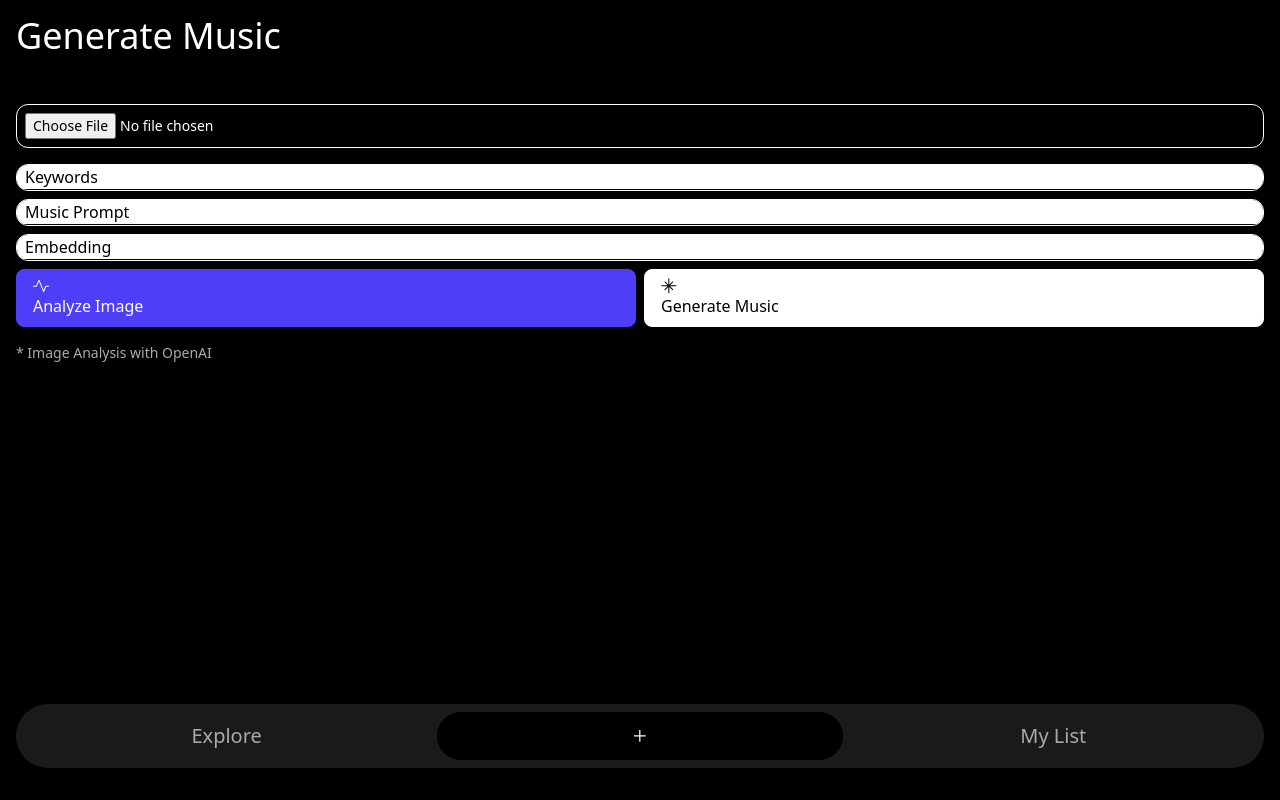
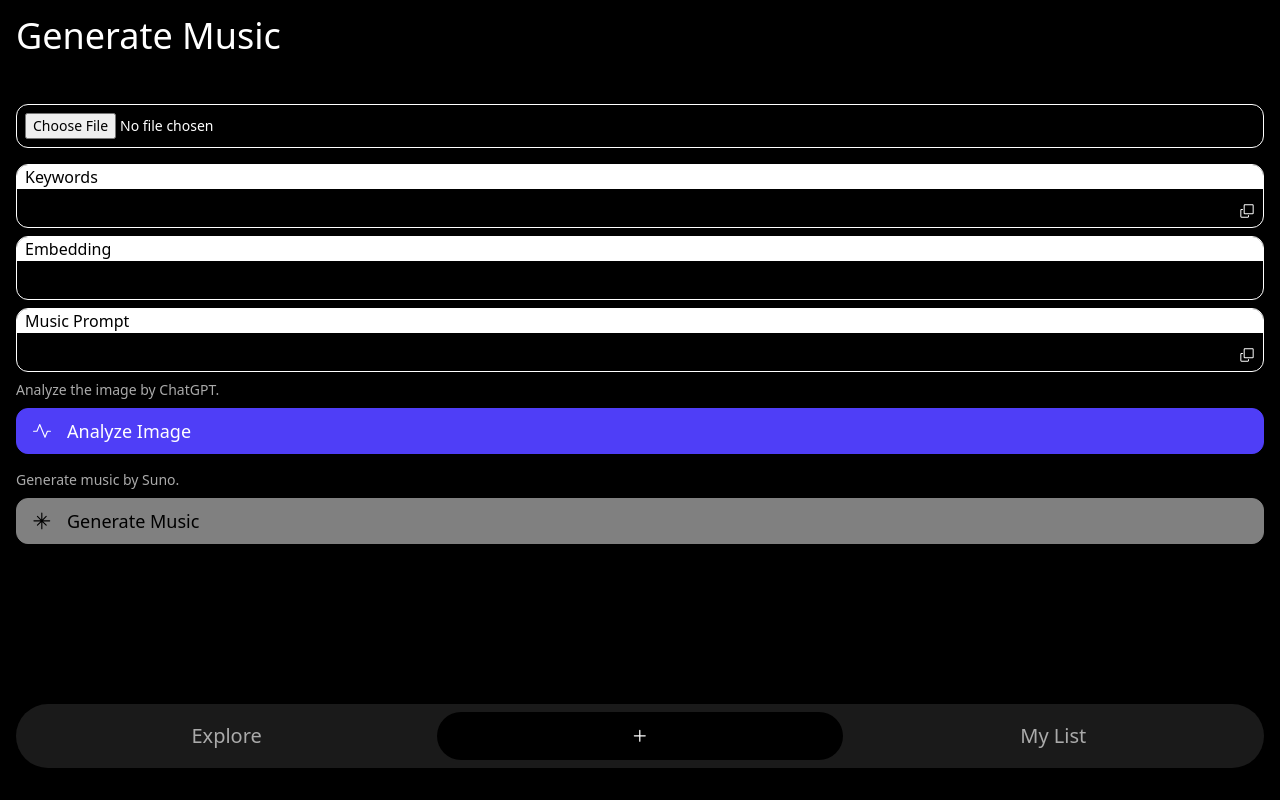
Before and after one commit to designerSejinOH/turborepo-next-react-native, a Next.js app in the folder turborepo/apps/web/: page /generate in a window 1280 px wide. Built offline with nearby package versions, Linux system fonts and the light colour scheme; no server answers.

Commit message:
Add Generate Music

```diff
--- a/turborepo/apps/web/app/(route)/generate/components/OpenAIImageAnalysis.tsx
+++ b/turborepo/apps/web/app/(route)/generate/components/OpenAIImageAnalysis.tsx
@@ -1,9 +1,14 @@
 import React, { useState } from 'react'
 import OpenAI from 'openai'
-import { GoNorthStar, GoPulse } from 'react-icons/go'
+import { GoCopy, GoNorthStar, GoPulse } from 'react-icons/go'
 import { PulseLoader } from 'react-spinners'
 
 const API_KEY = process.env.NEXT_PUBLIC_OPEN_API_KEY
+
+import axios from 'axios'
+
+// replace your vercel domain
+const baseUrl = 'https://sunoapi-hbo.vercel.app'
 
 const openai = new OpenAI({
   apiKey: API_KEY,
@@ -17,6 +22,10 @@ export const OpenAIImageAnalysis = () => {
   const [keywords, setKeywords] = useState<string[] | null>(null)
   const [loading, setLoading] = useState<boolean>(false)
   const [embedding, setEmbedding] = useState<number[] | null>(null)
+
+  const [audidLoading, setAudioLoading] = useState<boolean>(false)
+
+  const [audioUrl, setAudioUrl] = useState<string | null>(null)
 
   const handleImageUpload = (event: React.ChangeEvent<HTMLInputElement>) => {
     if (event.target.files && event.target.files[0]) {
@@ -99,6 +108,56 @@ export const OpenAIImageAnalysis = () => {
     }
   }
 
+  const handleCopyClipBoard = async (text: string) => {
+    try {
+      await navigator.clipboard.writeText(text)
+
+      alert('Copy Success!')
+    } catch (error) {
+      alert('Failed to copy to clipboard.')
+    }
+  }
+
+  async function generateAudioByPrompt(payload) {
+    const url = `${baseUrl}/api/generate`
+    const response = await axios.post(url, payload, {
+      headers: { 'Content-Type': 'application/json' },
+    })
+    return response.data
+  }
+
+  async function getAudioInformation(audioIds) {
+    const url = `${baseUrl}/api/get?ids=${audioIds}`
+    const response = await axios.get(url)
+    return response.data
+  }
+
+  async function GenerateAudio() {
+    setAudioLoading(true)
+
+    const data = await generateAudioByPrompt({
+      prompt: musicPrompt,
+      make_instrumental: false,
+      wait_audio: false,
+    })
+
+    const ids = `${data[0].id},${data[1].id}`
+    console.log(`ids: ${ids}`)
+
+    for (let i = 0; i < 60; i++) {
+      const data = await getAudioInformation(ids)
+      if (data[0].status === 'streaming') {
+        console.log(`${data[0].id} ==> ${data[0].audio_url}`)
+        console.log(`${data[1].id} ==> ${data[1].audio_url}`)
+        setAudioUrl(data[0].audio_url)
+        setAudioLoading(false)
+        break
+      }
+      // sleep 5s
+      await new Promise((resolve) => setTimeout(resolve, 5000))
+    }
+  }
+
   return (
     <div className='w-full h-fit flex flex-col gap-4 justify-center items-center'>
       <input
@@ -108,7 +167,7 @@ export const OpenAIImageAnalysis = () => {
         onChange={handleImageUpload}
       />
       <div className='flex flex-col gap-2 w-full h-fit'>
-        <div className='w-full h-fit border rounded-xl overflow-hidden'>
+        <div className='w-full h-fit border rounded-xl min-h-16 overflow-hidden relative'>
           <h2 className='w-full h-fit px-2 border-b bg-white text-black'>Keywords</h2>
           {loading ? (
             <div className='w-full h-fit py-4 flex justify-center items-center'>
@@ -117,18 +176,14 @@ export const OpenAIImageAnalysis = () => {
           ) : (
             keywords && <pre className='p-2 w-full text-wrap text-gray'>{keywords.join(', ')}</pre>
           )}
+          <button
+            className='w-fit h-fit absolute bottom-0 z-20 right-0 p-2  bg-opacity-50 text-white rounded-full flex flex-row items-center justify-center active:bg-opacity-100 active:text-black'
+            onClick={() => handleCopyClipBoard(keywords ? keywords.join(', ') : '')}
+          >
+            <GoCopy />
+          </button>
         </div>
-        <div className='w-full h-fit border rounded-xl overflow-hidden'>
-          <h2 className='w-full h-fit px-2 border-b bg-white text-black'>Music Prompt</h2>
-          {loading ? (
-            <div className='w-full h-fit py-4 flex justify-center items-center'>
-              <PulseLoader size={5} color='#AAA' />
-            </div>
-          ) : (
-            musicPrompt && <pre className='p-2 w-full text-wrap text-gray'>{musicPrompt}</pre>
-          )}
-        </div>
-        <div className='w-full h-fit border rounded-xl overflow-hidden text-wrap'>
+        <div className='w-full h-fit border rounded-xl min-h-16 py overflow-hidden text-wrap'>
           <h2 className='w-full h-fit px-2 border-b bg-white text-black'>Embedding</h2>
           {loading ? (
             <div className='w-full h-fit py-4 flex justify-center items-center'>
@@ -142,24 +197,66 @@ export const OpenAIImageAnalysis = () => {
             )
           )}
         </div>
+        <div className='w-full h-fit border rounded-xl min-h-16 overflow-hidden relative'>
+          <h2 className='w-full h-fit px-2 border-b bg-white text-black'>Music Prompt</h2>
+          {loading ? (
+            <div className='w-full h-fit py-4 flex justify-center items-center'>
+              <PulseLoader size={5} color='#AAA' />
+            </div>
+          ) : (
+            musicPrompt && <pre className='p-2 w-full text-wrap text-gray'>{musicPrompt}</pre>
+          )}
+          <button
+            className='w-fit h-fit absolute bottom-0 z-20 right-0 p-2  bg-opacity-50 text-white rounded-full flex flex-row items-center justify-center active:bg-opacity-100 active:text-black'
+            onClick={() => handleCopyClipBoard(musicPrompt || '')}
+          >
+            <GoCopy />
+          </button>
+        </div>
+        <p className='w-full h-fit text-sm text-gray'>Analyze the image by ChatGPT.</p>
+
         <div className='flex flex-row gap-2 w-full h-fit'>
           <button
-            className='w-full h-fit px-4 py-2 rounded-lg text-left border border-primary bg-primary active:bg-white active:text-primary'
+            className='w-full h-fit flex flex-row gap-4 justify-start items-center px-4 py-2 rounded-xl text-lg text-left border border-primary bg-primary active:bg-white active:text-primary'
             onClick={handleSubmit}
           >
             <GoPulse />
             Analyze Image
           </button>
-          <button
-            className='w-full h-fit px-4 py-2 rounded-lg text-left  text-black border border-white bg-white active:bg-black active:text-white'
-            onClick={handleSubmit}
-          >
-            <GoNorthStar />
-            Generate Music
-          </button>
         </div>
       </div>
-      <p className='w-full h-fit text-sm text-gray'>* Image Analysis with OpenAI</p>
+      <div className='w-full h-fit flex flex-col gap-2 justify-center items-center'>
+        <p className='w-full h-fit text-sm text-gray'>Generate music by Suno.</p>
+        <button
+          className='w-full h-fit flex flex-row gap-4 justify-start items-center px-4 py-2 rounded-xl text-lg text-left border border-white bg-white text-black active:bg-black active:text-white'
+          onClick={GenerateAudio}
+          style={{ opacity: musicPrompt ? 1 : 0.5 }}
+        >
+          <GoNorthStar />
+          Generate Music
+        </button>
+        {audidLoading && (
+          <div className='w-full h-fit py-4 flex justify-center items-center'>
+            <PulseLoader size={5} color='#AAA' />
+          </div>
+        )}
+
+        {audioUrl && (
+          <audio controls>
+            <source src={audioUrl} type='audio/mpeg' />
+          </audio>
+        )}
+        <button
+          onClick={() => {
+            handleCopyClipBoard(audioUrl)
+          }}
+          className='w-full h-fit flex flex-row gap-4 justify-start items-center px-4 py-2 rounded-xl text-lg text-left border border-white bg-white text-black active:bg-black active:text-white'
+          style={{ display: audioUrl ? 'block' : 'none' }}
+        >
+          <GoCopy />
+          Copy Music URL
+        </button>
+      </div>
     </div>
   )
 }
```
Also changed, not shown: turborepo/apps/web/public/sw.js.
